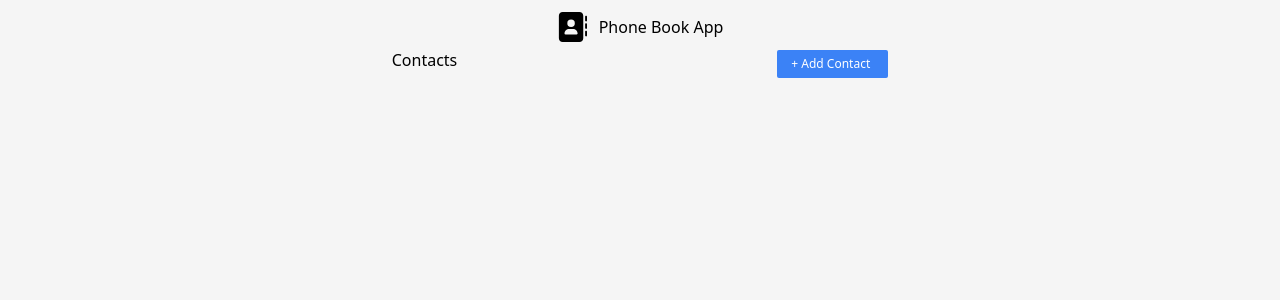
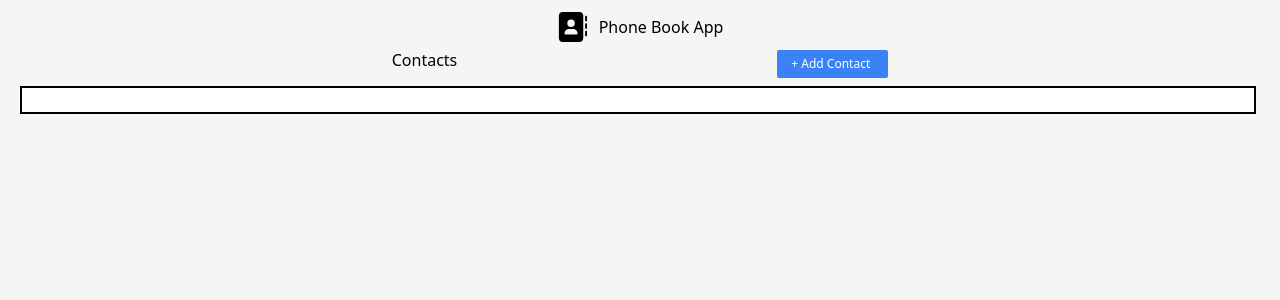
Before and after one commit to Dwikavindra/phonebookapp, a React (Create React App) app: page / in a window 1280 px wide. Shown: the top 300 px of the page. Built offline with nearby package versions, Linux system fonts and the light colour scheme.

Commit message:
Added Search Function For Numbers and String

```diff
--- a/src/App.tsx
+++ b/src/App.tsx
@@ -12,6 +12,13 @@ function App() {
   const [showModalContactAdd, setShowModalContactAdd] =
     useState<string>("invisible");
   const [contacts, setAddContacts] = useState<Contact[]>([]);
+  const [searchcontacts, setSearchContacts] = useState<Contact[]>([
+    ...contacts,
+  ]);
+  const [inputForm, setInputForm] = useState<string>("");
+  const isNumeric = (val: string): boolean => {
+    return !isNaN(Number(val));
+  };
   function setContactAdd(contact: Contact) {
     let newContacts = [...contacts];
 
@@ -23,6 +30,19 @@ function App() {
     showModalContactAdd == "invisible"
       ? setShowModalContactAdd("visible")
       : setShowModalContactAdd("invisible");
+  }
+  function search(listofcontact: Contact[]) {
+    let newlistsofcontacts: Contact[] = listofcontact.filter((val) => {
+      if (inputForm == "") {
+        return val;
+      } else if (val.name.toLowerCase().includes(inputForm.toLowerCase())) {
+        return val;
+      }
+      if (isNumeric(inputForm[0]) == true) {
+        return val.phoneNumber.toLowerCase().includes(inputForm.toLowerCase());
+      }
+    });
+    setSearchContacts(newlistsofcontacts);
   }
 
   return (
@@ -43,8 +63,21 @@ function App() {
           <h3 className="mt-1  ml-3 mr-4 mb-1 text-xs"> + Add Contact</h3>
         </button>
       </div>
+      <div className="flex mr-1 mt-2">
+        <input
+          className="flex ml-5 mr-5 border-2 border-solid border-black w-screen"
+          type="text"
+          value={inputForm}
+          onChange={(e) => {
+            setInputForm(e.target.value);
+            search([...contacts]);
+          }}
+        ></input>
+      </div>
       <ListContactTile
-        contactList={contacts}
+        contactList={
+          inputForm == "" || inputForm == " " ? contacts : searchcontacts
+        }
         setContactRemove={setAddContacts}
       ></ListContactTile>
       <ModalAddContact
@@ -55,5 +88,4 @@ function App() {
     </div>
   );
 }
-
 export default App;
```
